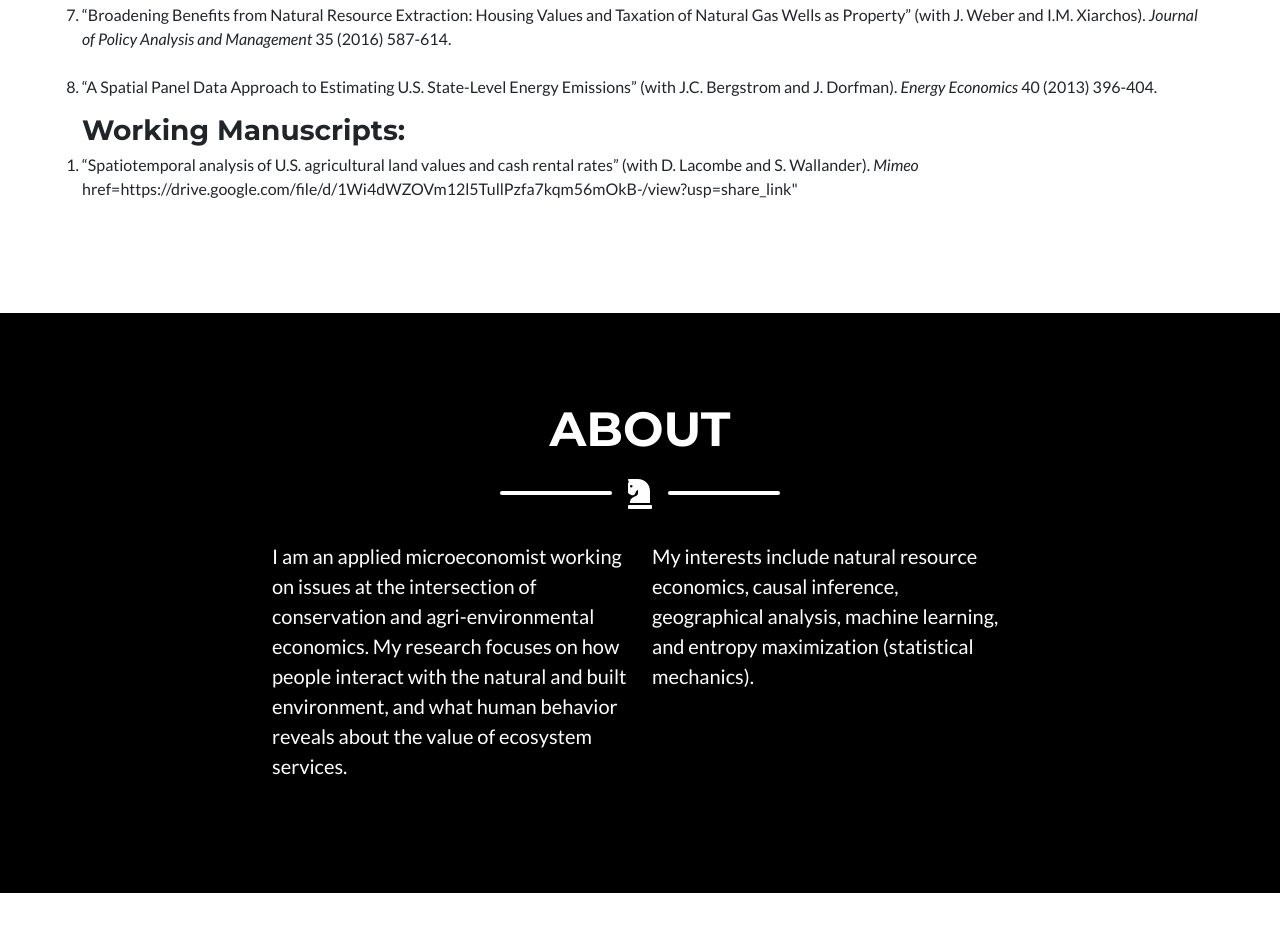
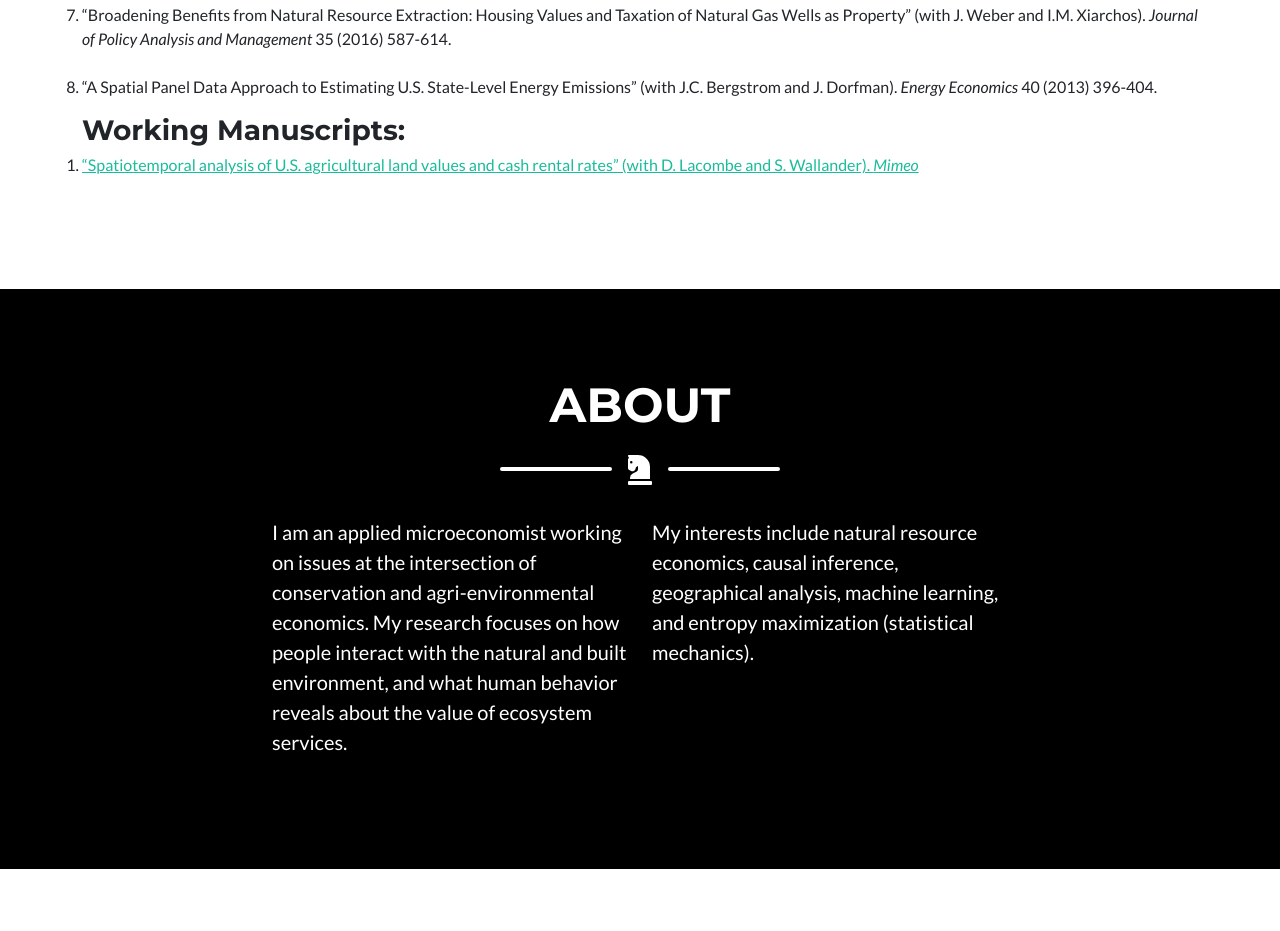
Before and after one commit to burnettwesley/burnettwesley.github.io, a plain HTML site: page index.html in a window 1280 px wide. Shown: the part 1317-2248 px from the top of the page. Drawn offline with nearby package versions, Linux system fonts and the light colour scheme.

Commit message:
Update index.html

```diff
--- a/index.html
+++ b/index.html
@@ -86,7 +86,7 @@
                 <div class="row justify-content-center">
                     <h3 class="alignwide has-text-align-wide has-gigantic-font-size" style="line-height:1.1">Working Manuscripts:</h3>
                     <ol>
-                        <li>“Spatiotemporal analysis of U.S. agricultural land values and cash rental rates” (with D. Lacombe and S. Wallander). <i>Mimeo</i> href=https://drive.google.com/file/d/1Wi4dWZOVm12l5TullPzfa7kqm56mOkB-/view?usp=share_link"</li>
+                        <li><a href="href=https://drive.google.com/file/d/1Wi4dWZOVm12l5TullPzfa7kqm56mOkB-/view?usp=share_link">“Spatiotemporal analysis of U.S. agricultural land values and cash rental rates” (with D. Lacombe and S. Wallander). <i>Mimeo</i></a></li>
                     </ol>
                 </div>
             </div>
```
